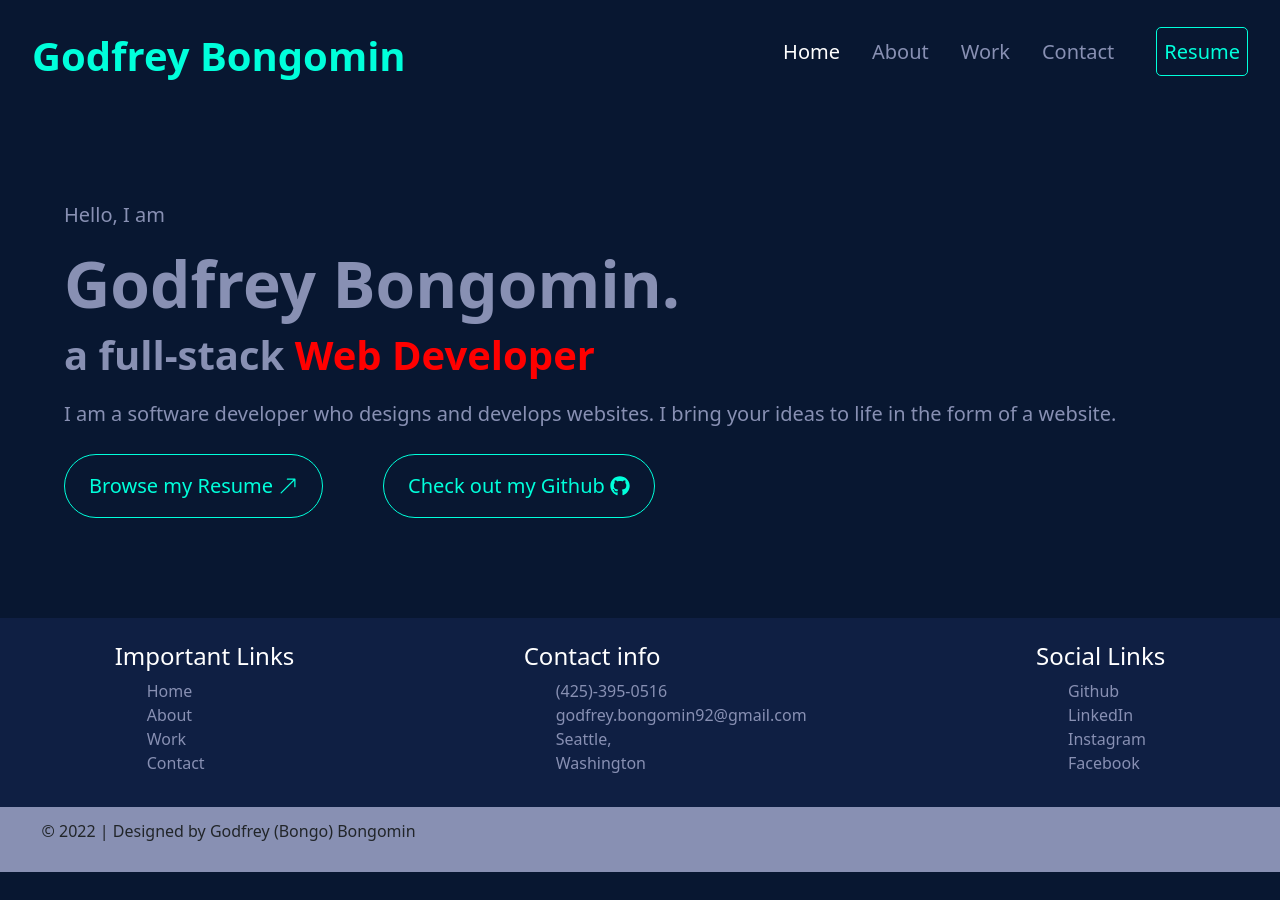
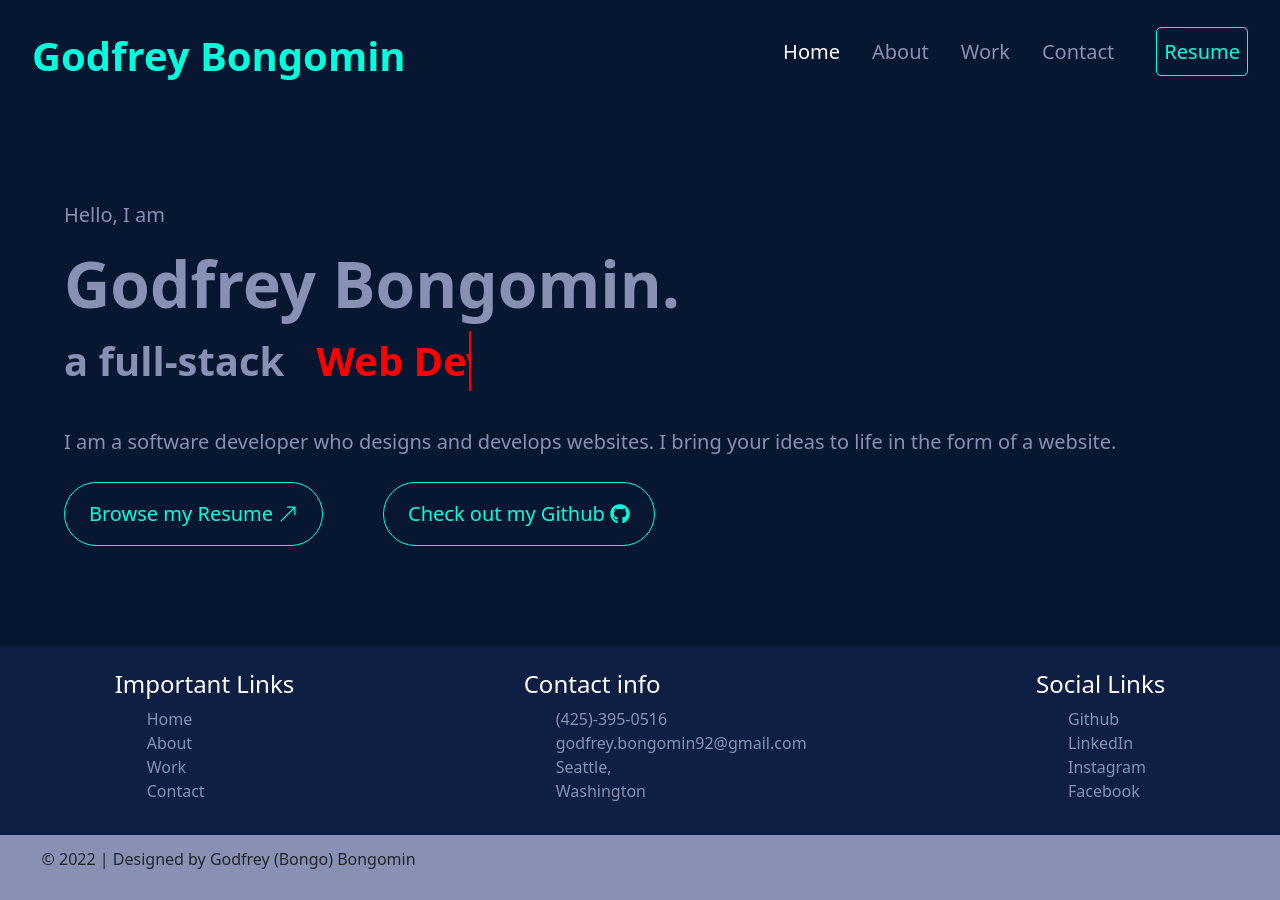
Before and after one commit to bongomin256/Godfrey-Bongomin, a React (Create React App) app: page / in a window 1280 px wide. Before the commit the page ends 872 px from the top, so only its background shows below. Built offline with nearby package versions, Linux system fonts and the light colour scheme.

Commit message:
Added animation in the Home page.

```diff
--- a/src/pages/Home.js
+++ b/src/pages/Home.js
@@ -23,10 +23,38 @@ const HomeStyle = styled.div`
       h4 {
         font-size: 2.5rem;
         font-weight: 700;
-        span {
+        /* span {
           color: red;
           animation: typewriter 3.5s steps(38) normal,
             blinkTextCursor 0.5s infinite;
+        } */
+      }
+      .ani-mate {
+        display: flex;
+        .static-txt {
+          font-size: 2.5rem;
+          font-weight: 700;
+        }
+        .dynamic-txt {
+          /* margin-left: 10px; */
+          li {
+            list-style: none;
+            font-size: 2.5rem;
+            font-weight: 700;
+            color: red;
+            position: relative;
+            &::after {
+              content: "";
+              left: 0;
+              position: absolute;
+              height: 100%;
+              /* width: 100%; */
+              width: 13ch;
+              border-left: 2px solid red;
+              animation: typing 3s steps(13) infinite;
+              background-color: var(--dark-bg);
+            }
+          }
         }
       }
     }
@@ -58,6 +86,16 @@ const HomeStyle = styled.div`
         }
       }
     }
+  }
+  @keyframes typing {
+    40%,
+    60% {
+      left: calc(100% + 30px);
+    }
+
+    /* 100% {
+      left: 0;
+    } */
   }
 
   @media only screen and (max-width: 768px) {
@@ -91,9 +129,18 @@ export default function Home() {
           <h2>
             <span>Godfrey</span> Bongomin.
           </h2>
-          <h4>
+          {/* this is animate section */}
+          <div class="ani-mate">
+            <div class="static-txt">a full-stack</div>
+            <ul class="dynamic-txt">
+              <li>
+                <span>Web Developer</span>
+              </li>
+            </ul>
+          </div>
+          {/* <h4>
             a full-stack<span> Web Developer</span>
-          </h4>
+          </h4> */}
         </div>
         <div className="home-texts">
           <p>
```
